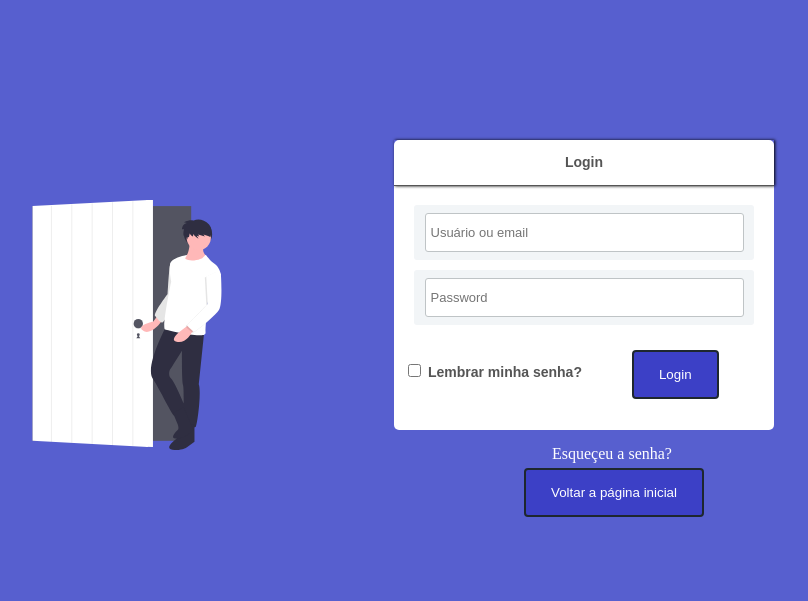
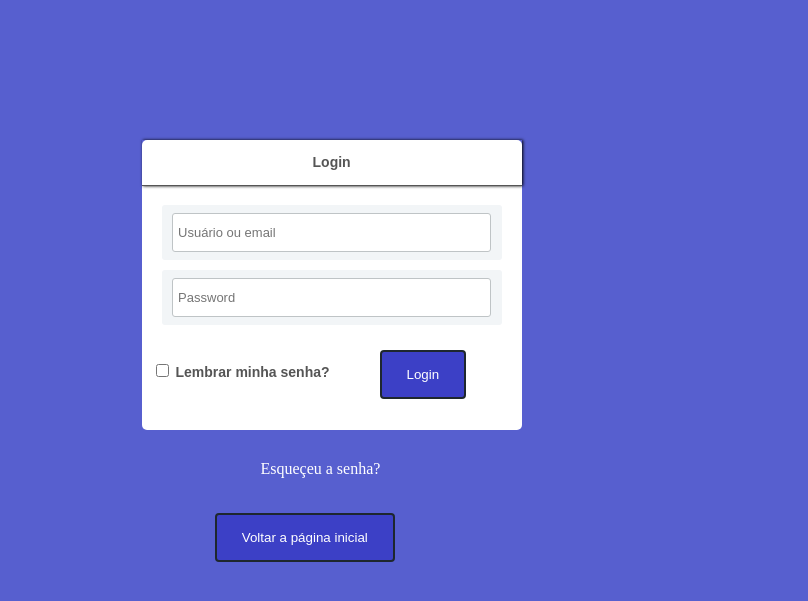
Before and after one commit to MaidanaGustavo/calendar_grupo7, a PHP site: page /login/login.html in a window 1280 px wide. Shown: the top 601 px of the page, without its empty margins (56-864 px from the left). Run offline with PHP 8.4, Linux system fonts and the light colour scheme.

Commit message:
Responsividade V2 login

```diff
--- a/Calendario/src/login/css/style.css
+++ b/Calendario/src/login/css/style.css
@@ -1,13 +1,18 @@
 body{
 	background-color:#575fcf;
+	position: relative;
 }
+
+
+
 #login-box{
 	background-color: white;
 	width: 380px;
 	height: 290px;
-			margin: 140px auto 0px;
+	margin: 140px 30% 30px;
 	border-radius: 5px;
 }
+
 #login-box-label{
 	height: 45px;
 	text-align: center;
@@ -17,12 +22,14 @@ body{
 	color: #555555;
 	text-shadow: 1px 0px 1px white;
 }
+
 .input-div{
 	margin: 20px;
 	padding: 5px;
 	background-color: #f2f5f7;
 	border-radius: 3px;
 }
+
 .input-div input{
 	width: 310px;
 	height: 35px;
@@ -33,57 +40,131 @@ body{
 	border: 1px solid #bfc4c6;
 	outline: none;
 }
+
 .input-div:hover{
 	background-color: #e0f1fc;
 }
+
 .input-div:hover input{
 	border-color: #3c40c6;
 }
+
 #input-senha{
 	margin-top: -10px;
 }
+
 #botoes{
 	display: flex;
 	padding: 5px 10px;
 }
+
 #botoes button{
 	border-radius: 4px;
 	padding: 15px 25px;
-			margin-left: 50px;
 	border: 2px solid #1e272e;
 	background-color: #3c40c6;
 	color: #fff;
 }
+
+#botoes .login{
+	margin-left: 50px;
+}
+
 #botoes button:hover{
 	background-color: #fff;
 	color:  #3c40c6;
 	cursor: pointer;
 }
+
 #botoes .container{
 	display: block;
 	position: relative;
 }
+
 #botoes .container  input{
 	cursor: pointer;
 }
+
 .ilustra img{
-			width: 350px;
-			height: 250px;
+	width: 35em;
+	height: 25em;
 	position: absolute;
-			top: 200px;
+	top: 0px;
 }
 
 .forgot a{
 	color: #fff;
-			margin-left: 600px;
 	text-decoration: none;
+	margin: 140px 28% -30px;
 }
+
 .botaoIniciar{
-
 	position: absolute;
-			left: 530px;
+	margin: 30px 36% -30px;
 }
 
 .forgot{
 	margin-top: 15px;
+	margin-left: 13%;
 }
+
+@media (max-width: 1500px){
+
+	.ilustra img{
+		opacity: 0;
+	}
+
+	#login-box{
+		margin: 140px 15% 30px;
+	}
+
+	.forgot{
+		margin-left: -5%;
+	}
+
+	.botaoIniciar{
+		margin-left: 20%;
+	}
+
+}
+
+
+
+/*
+
+@media (max-width: 1450px){
+	.forgot a{
+		margin-left: 45%;
+	}
+
+	#botoes .botaoIniciar{
+		margin-left: 6%;
+	}
+
+}
+
+
+
+@media (max-width: 1024px){
+
+	#login-box{
+		margin: 140px 28% 0px;
+	}
+
+	#botoes .botaoIniciar{
+		margin-left: -10%;
+	}
+
+}
+
+@media (max-width: 768px){
+	.forgot a{
+		margin-left: 44%;
+	}
+
+	#botoes .botaoIniciar{
+		margin-left: -30%;
+	}
+
+}
+*/
--- a/Calendario/src/login/login.html
+++ b/Calendario/src/login/login.html
@@ -9,6 +9,10 @@
 
 </head>
 <body>
+	<div class="ilustra">
+		<img src="../img/art2.svg" alt="">
+	</div>
+
 		<div id="login-box">
 			<div id="login-box-label">
 				Login
@@ -23,16 +27,15 @@
 						<input type="checkbox">
 						<span class="checkmark">Lembrar minha senha?</span>
 					</label>
-				<button>Login</button>
+					<button class="login">Login</button>
 				</div>
 			</div>
 		</div>
 		<div class="forgot">
 			<a href="recuperar/recuperarsenha.html">Esqueçeu a senha?</a>
 		</div>
-	<div class="ilustra">
-		<img src="../img/art2.svg" alt="">
-	</div>
-	<div id="botoes"><button class="botaoIniciar" onclick="window.location.href='calendar_grupo7/Calendario/src/index.html'" >Voltar a página inicial</button></div>
+
+		<div id="botoes"><button class="botaoIniciar" onclick="window.location.href='javascript:history.back()'">Voltar a página inicial</button></div>
+
 </body>
 </html>
```
Lines whose indentation alone changed are shown as unchanged.
